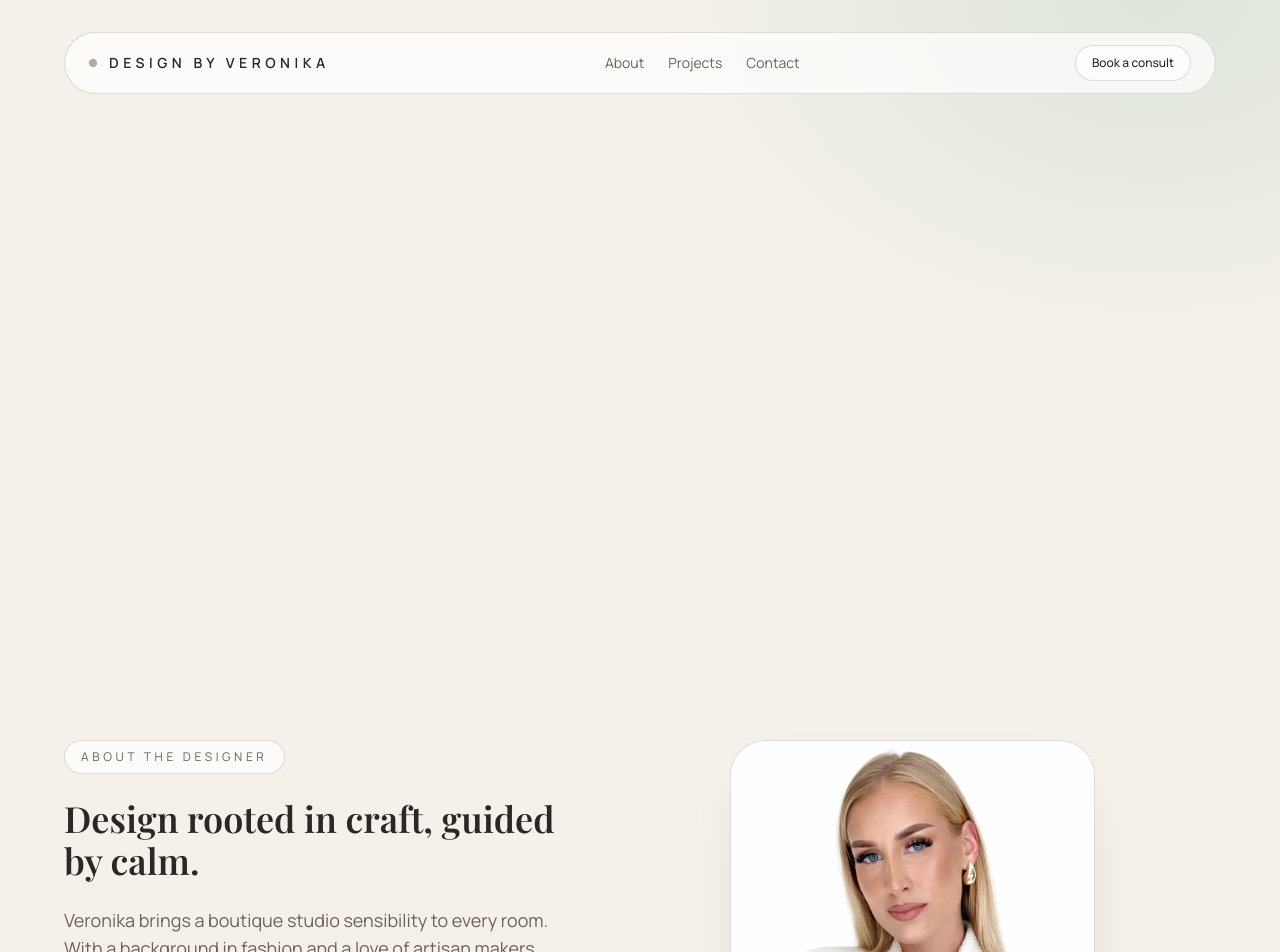
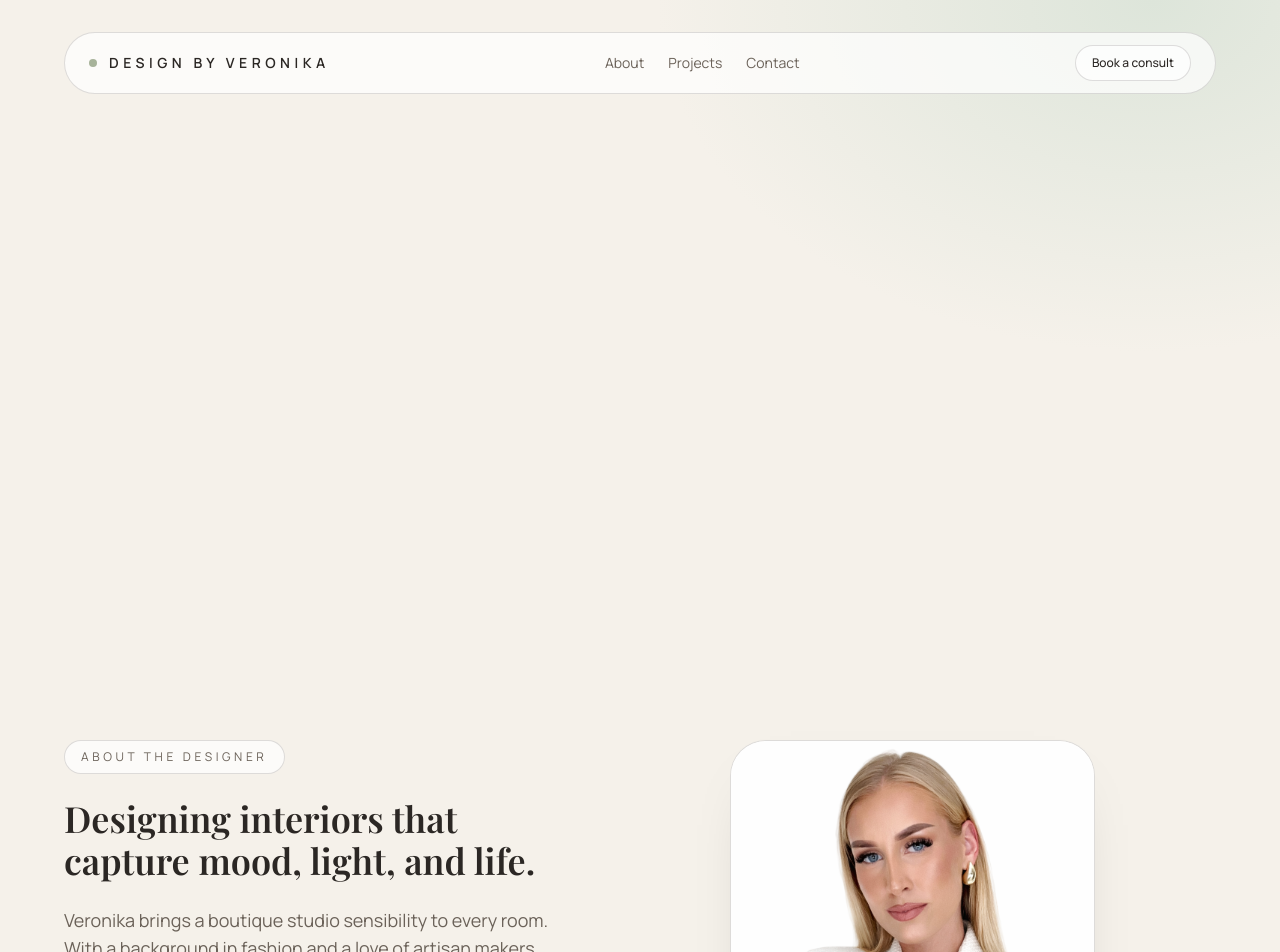
Before and after one commit to rozsafa8/interiordesignforyou, a React (Vite) app: page / in a window 1280 px wide. Shown: the top 952 px of the page. Built offline with nearby package versions, Linux system fonts and the light colour scheme.

Commit message:
about span update text

```diff
--- a/src/App.tsx
+++ b/src/App.tsx
@@ -149,7 +149,7 @@
                 About the designer
               </div>
               <h2 className="text-3xl font-semibold text-[var(--ink)] sm:text-4xl">
-                <span className="font-serif">Design rooted in craft, guided by calm.</span>
+                <span className="font-serif">Designing interiors that capture mood, light, and life.</span>
               </h2>
               <p className="text-base text-[var(--muted)] sm:text-lg">{designer.bio}</p>
               <div className="space-y-3">
```
